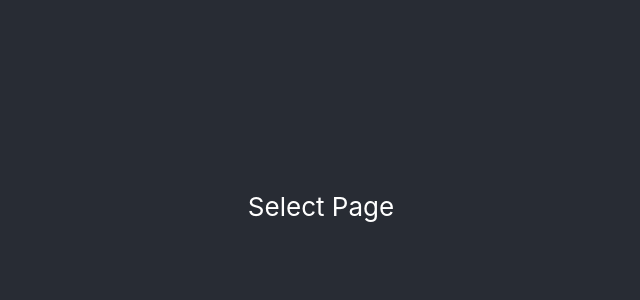
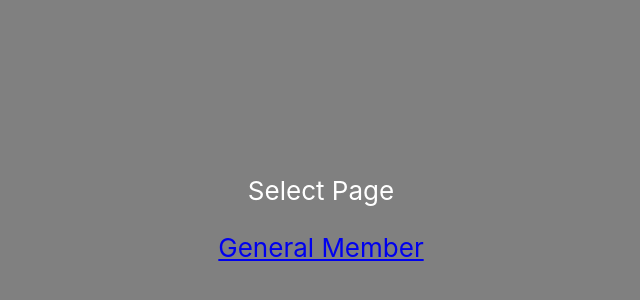
Before and after one commit to cfgdelaware23/Team-10, a React (Create React App) app in the folder client/: page / in a window 1280 px wide. Shown: the part 194-494 px from the top of the page, without its empty margins (319-959 px from the left). Built offline with nearby package versions, Linux system fonts and the light colour scheme.

Commit message:
trying to figure out routing

```diff
--- a/client/src/App.css
+++ b/client/src/App.css
@@ -14,7 +14,7 @@
 }
 
 .App-header {
-  background-color: #282c34;
+  background-color: gray;
   min-height: 100vh;
   display: flex;
   flex-direction: column;
--- a/client/src/App.js
+++ b/client/src/App.js
@@ -1,18 +1,16 @@
 import './App.css';
 import volunteer from './volunteer.js';
-import user from './user.js';
+import './user.js';
 import admin from  './admin.js' ;
 import {
   BrowserRouter as Router,
-  Switch,
+  Routes,
   Route,
   Link
 } from "react-router-dom";
 
 import './App.css';
-
-
-
+import User from './user.js';
 
 
 function App() {
@@ -22,17 +20,20 @@ function App() {
 
         <p>
           Select Page
-
         </p>
 
        <Router>
-         <Switch>
-           <Route exact path="/user"
+          {/* <Link to='/'>Select User Type</Link> */}
+          <Link to='/user'>General Member</Link>
+          <Routes>
+            <Route path='/user' element={<User/>} />
+            {/* <Route path='/about' element={<About/>} /> */}
+          </Routes>
+         {/* <Switch>
+           <Route path="/user"
                 component={user}/>
-            <Route exact path="/admin"
-                component={admin}/>
-
-         </Switch>
+            <Redirect to="/" />
+         </Switch> */}
        </Router>
 
       </header>
--- a/client/src/user.js
+++ b/client/src/user.js
@@ -0,0 +1,16 @@
+// import
+import React from "react";
+
+const User = () => {
+    return (
+        <div className="member">
+            <header className="member-header">
+                <h1>Member's Page</h1>
+                {/* create form here */}
+
+            </header>
+        </div>
+    );
+}
+
+export default User
```
